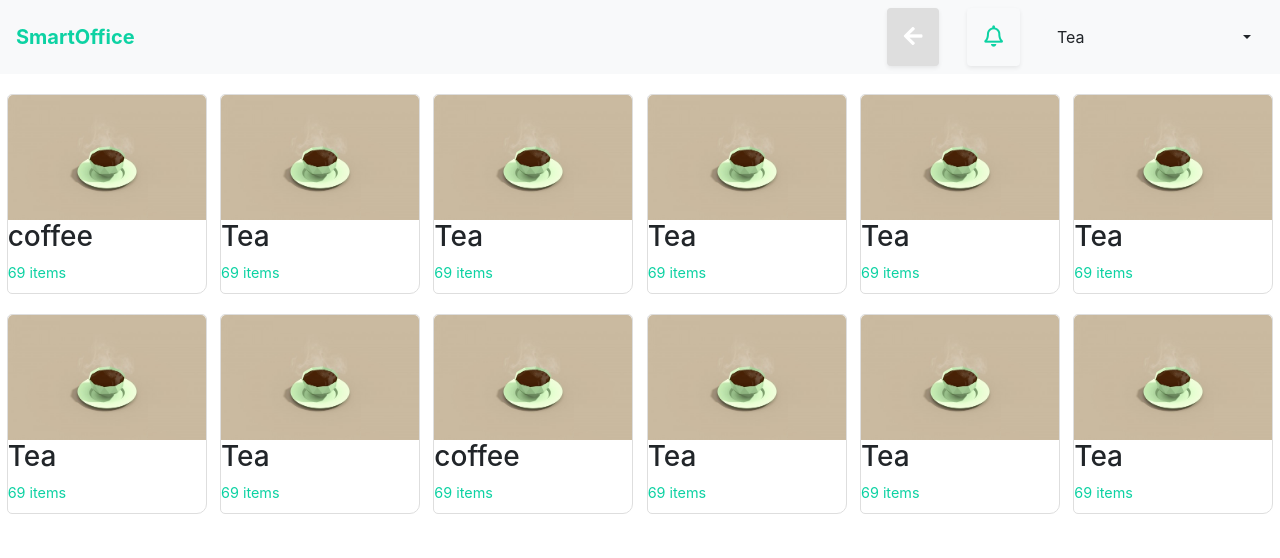
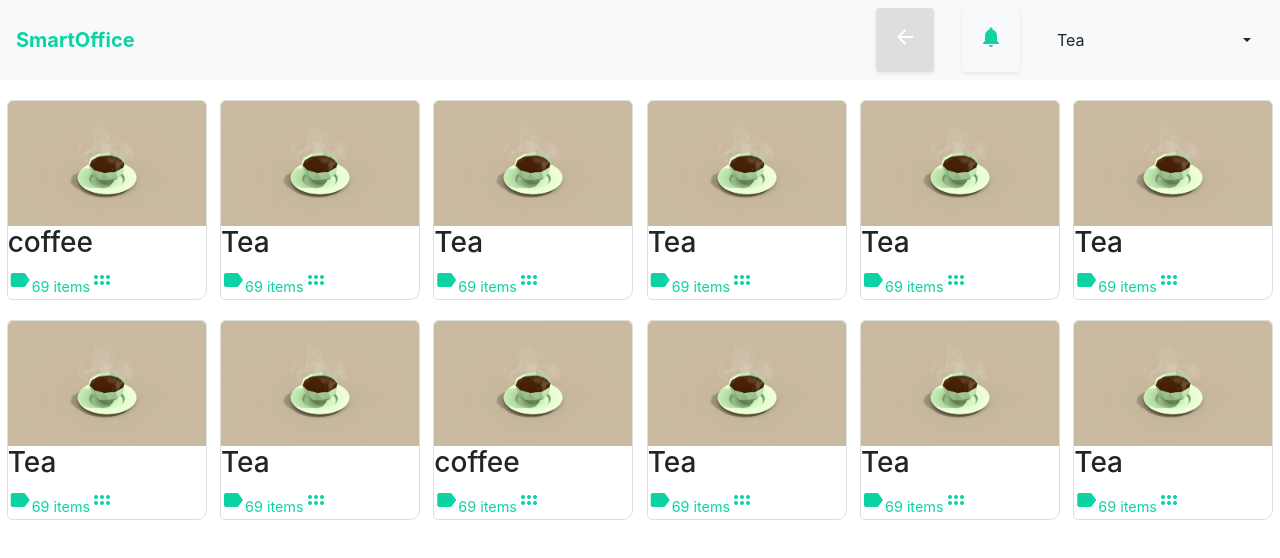
Before and after one commit to vladbarbu/FratiiBrothers, a React (Create React App) app in the folder smart-office/: page / in a window 1280 px wide. Shown: the top 558 px of the page. Built offline with nearby package versions, Linux system fonts and the light colour scheme.

Commit message:
Icons added

```diff
--- a/smart-office/public/index.html
+++ b/smart-office/public/index.html
@@ -4,10 +4,8 @@
     <meta charset="utf-8" />
     <link rel="shortcut icon" href="%PUBLIC_URL%/favicon.ico" />
     <link
+      href="https://fonts.googleapis.com/icon?family=Material+Icons"
       rel="stylesheet"
-      href="https://use.fontawesome.com/releases/v5.8.1/css/all.css"
-      integrity="sha384-50oBUHEmvpQ+1lW4y57PTFmhCaXp0ML5d60M1M7uH2+nqUivzIebhndOJK28anvf"
-      crossorigin="anonymous"
     />
     <meta
       name="viewport"
--- a/smart-office/src/Components/Item.jsx
+++ b/smart-office/src/Components/Item.jsx
@@ -3,11 +3,18 @@ import "../resources/styles/item.css";
 
 class Item extends Component {
   render() {
+    const iconStyle = { transform: "rotate(90deg)" };
     return (
       <div className="Item">
         <img src={this.props.imagePath} alt="" />
         <h3 className="Name">{this.props.name}</h3>
-        <p className="Quantity">{this.props.quantity} items</p>
+        <p className="Quantity">
+          <i className="material-icons">label</i>
+          {this.props.quantity} items
+          <i className="material-icons" style={iconStyle}>
+            drag_indicator
+          </i>
+        </p>
       </div>
     );
   }
--- a/smart-office/src/Components/navbar.jsx
+++ b/smart-office/src/Components/navbar.jsx
@@ -21,19 +21,19 @@ class NavBar extends Component {
             type="submit"
             style={styleBackButton}
           >
-            <i className="fas fa-arrow-left fa-lg" />
+            <i className="material-icons">arrow_back</i>
           </button>
           <button
             className="btn  my-2 my-sm-0 m-4 shadow-sm p-3 mb-5 rounded bg-light"
             type="submit"
             style={styleButton}
           >
-            <i className="far fa-bell fa-lg" />
+            <i className="material-icons">notifications</i>
           </button>
 
           <select
             data-live-search="true"
-            data-live-search-style="startsWith"
+            data-live-search-style="startsWith p-3"
             className="selectpicker"
             defaultValue="Search for a specific item"
           >
```
